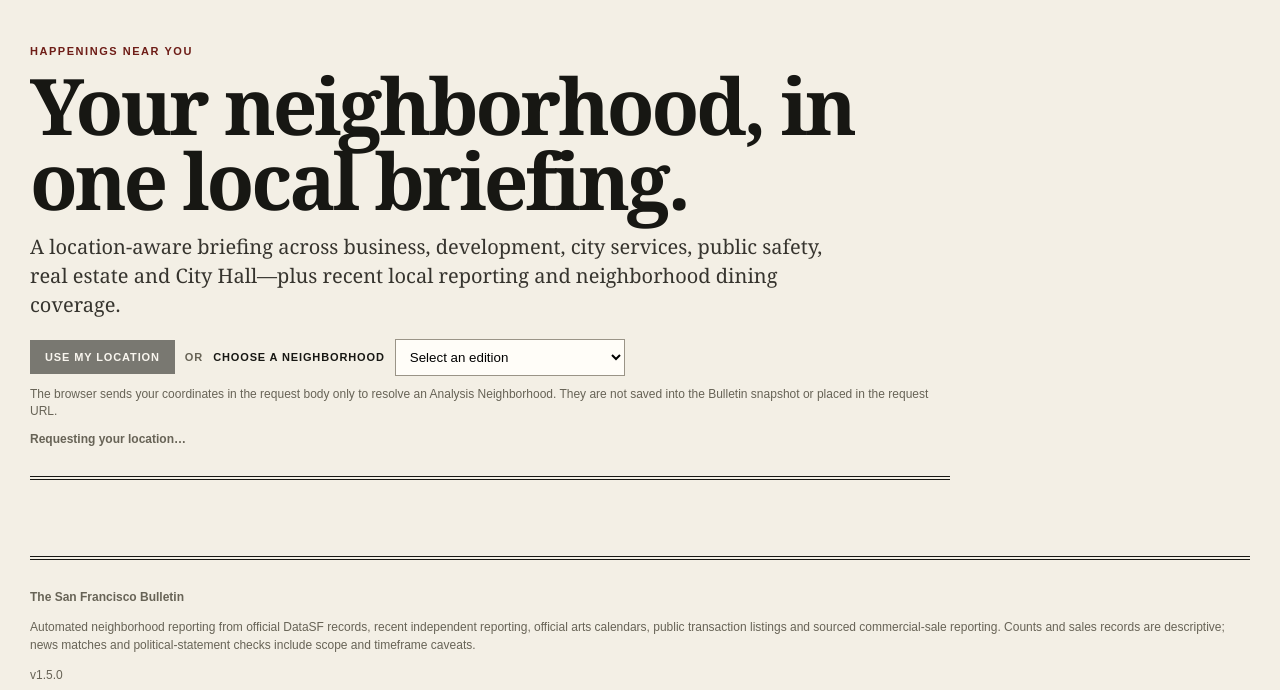
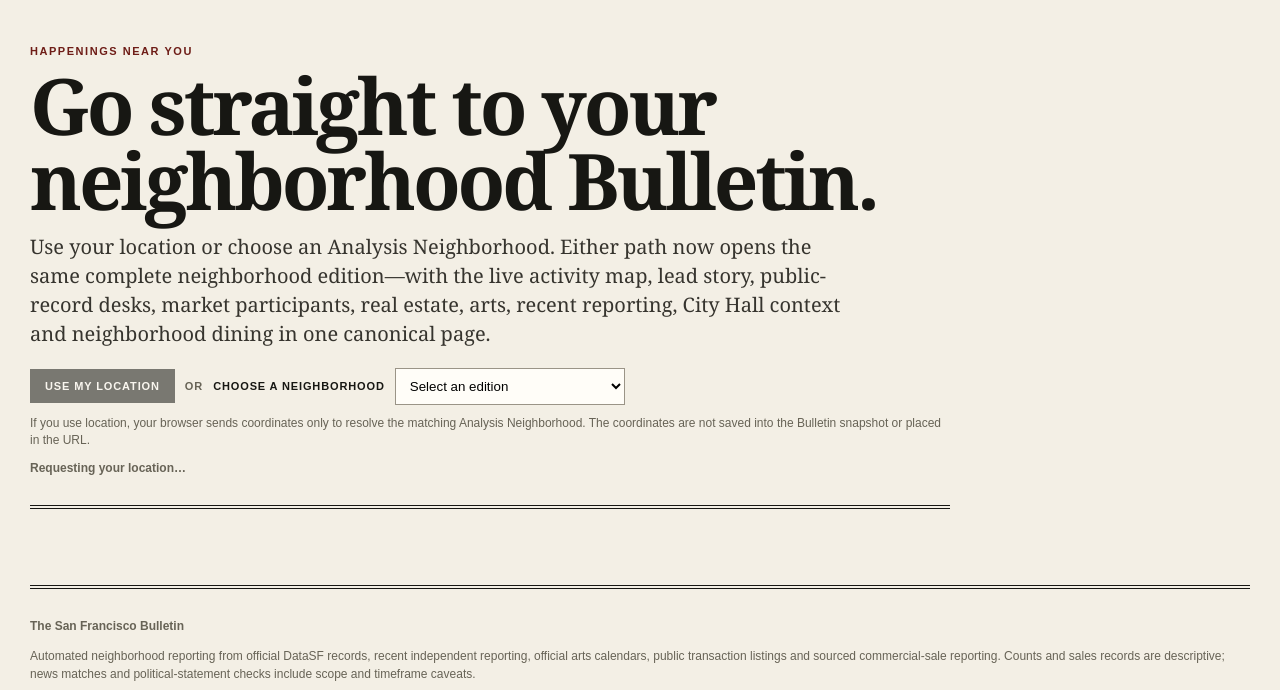
Before and after one commit to AlecSaucedo1/Richmond-Scene, a FastAPI app: page /near-you in a window 1280 px wide. Shown: the part 184-874 px from the top of the page. Run offline with FastAPI, Linux system fonts and the light colour scheme.

Commit message:
Make Near You a gateway to canonical neighborhood editions

```diff
--- a/templates/near_you.html
+++ b/templates/near_you.html
@@ -4,8 +4,8 @@
 <section class="near-you" data-near-you>
   <div class="near-you-hero">
     <p class="eyebrow">HAPPENINGS NEAR YOU</p>
-    <h1>Your neighborhood, in one local briefing.</h1>
-    <p class="near-you-intro">A location-aware briefing across business, development, city services, public safety, real estate and City Hall—plus recent local reporting and neighborhood dining coverage.</p>
+    <h1>Go straight to your neighborhood Bulletin.</h1>
+    <p class="near-you-intro">Use your location or choose an Analysis Neighborhood. Either path now opens the same complete neighborhood edition—with the live activity map, lead story, public-record desks, market participants, real estate, arts, recent reporting, City Hall context and neighborhood dining in one canonical page.</p>
     <div class="near-you-controls">
       <button id="locate-me" class="near-you-button" type="button">Use my location</button>
       <span class="near-you-or">or</span>
@@ -15,44 +15,8 @@
         {% if snapshot %}{% for n in snapshot.neighborhoods %}<option value="{{ n.slug }}">{{ n.name }}</option>{% endfor %}{% endif %}
       </select>
     </div>
-    <p class="near-you-privacy">The browser sends your coordinates in the request body only to resolve an Analysis Neighborhood. They are not saved into the Bulletin snapshot or placed in the request URL.</p>
-    <p id="nearby-status" class="near-you-status" role="status">Checking your location…</p>
-  </div>
-
-  <div id="nearby-results" class="nearby-results" hidden>
-    <div class="nearby-edition-heading">
-      <div>
-        <p class="eyebrow">YOUR LOCAL BULLETIN</p>
-        <h2 id="nearby-name"></h2>
-        <p id="nearby-location-note" class="muted"></p>
-      </div>
-      <a id="nearby-edition-link" class="source-link" href="#">Open full neighborhood edition →</a>
-    </div>
-
-    <section>
-      <div class="section-rule"><h2>What’s happening</h2><p>Latest public-record signals across every core Bulletin desk.</p></div>
-      <div id="nearby-sections" class="nearby-section-grid"></div>
-    </section>
-
-    <section id="nearby-real-estate-section">
-      <div class="section-rule"><h2>Real estate near you</h2><p>Notable recent recorded sales when the property-sales feed is available.</p></div>
-      <div id="nearby-real-estate" class="nearby-section-grid"></div>
-    </section>
-
-    <section>
-      <div class="section-rule"><h2>Recent reporting</h2><p>The strongest recent neighborhood journalism. Data-linked matches are labeled separately from broader local context.</p></div>
-      <div id="nearby-coverage" class="nearby-politics"></div>
-    </section>
-
-    <section>
-      <div class="section-rule"><h2>City Hall near you</h2><p>Current-year statements the Bulletin’s data can meaningfully check.</p></div>
-      <div id="nearby-politics" class="nearby-politics"></div>
-    </section>
-
-    <section>
-      <div class="section-rule"><h2>Neighborhood dining</h2><p>The strongest recent restaurant article for this neighborhood, with newer coverage weighted more heavily and credible older reporting used when necessary.</p></div>
-      <div id="nearby-restaurant" class="nearby-restaurant"></div>
-    </section>
+    <p class="near-you-privacy">If you use location, your browser sends coordinates only to resolve the matching Analysis Neighborhood. The coordinates are not saved into the Bulletin snapshot or placed in the URL.</p>
+    <p id="nearby-status" class="near-you-status" role="status">Finding the right neighborhood edition…</p>
   </div>
 </section>
 {% endblock %}
```
